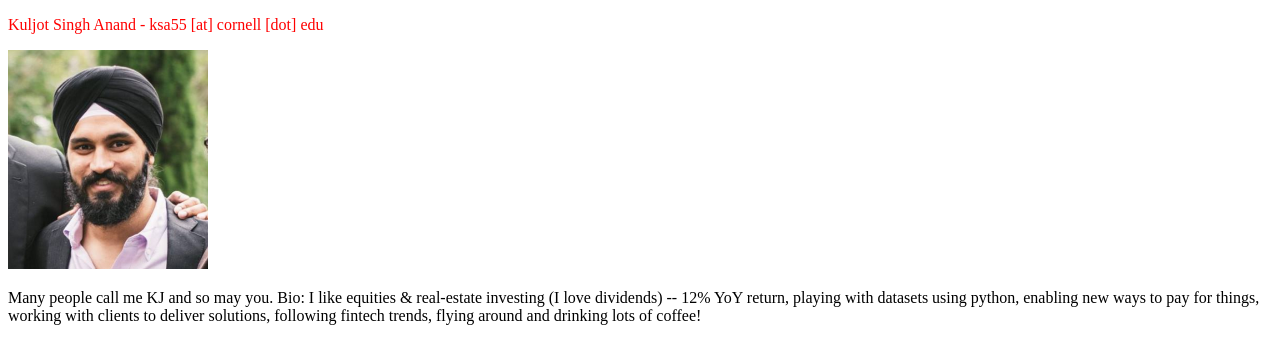
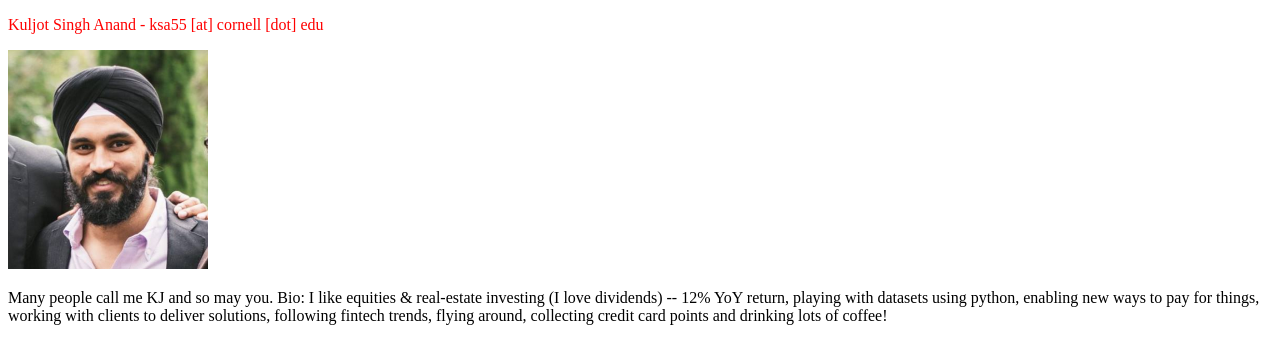
Before and after one commit to kuljotanand/kuljotanand.github.io, a plain HTML site: page index.html in a window 1280 px wide. Drawn offline with Linux system fonts and the light colour scheme.

Commit message:
added more to bio

```diff
--- a/index.html
+++ b/index.html
@@ -21,7 +21,7 @@
 
 <img class="pic" src="kj-pic.png">
 
-<p class="bio">Many people call me KJ and so may you. Bio: I like equities & real-estate investing (I love dividends) -- 12% YoY return, playing with datasets using python, enabling new ways to pay for things, working with clients to deliver solutions, following fintech trends, flying around and drinking lots of coffee!</p>
+<p class="bio">Many people call me KJ and so may you. Bio: I like equities & real-estate investing (I love dividends) -- 12% YoY return, playing with datasets using python, enabling new ways to pay for things, working with clients to deliver solutions, following fintech trends, flying around, collecting credit card points and drinking lots of coffee!</p>
 
 </body>
 </html>
```
